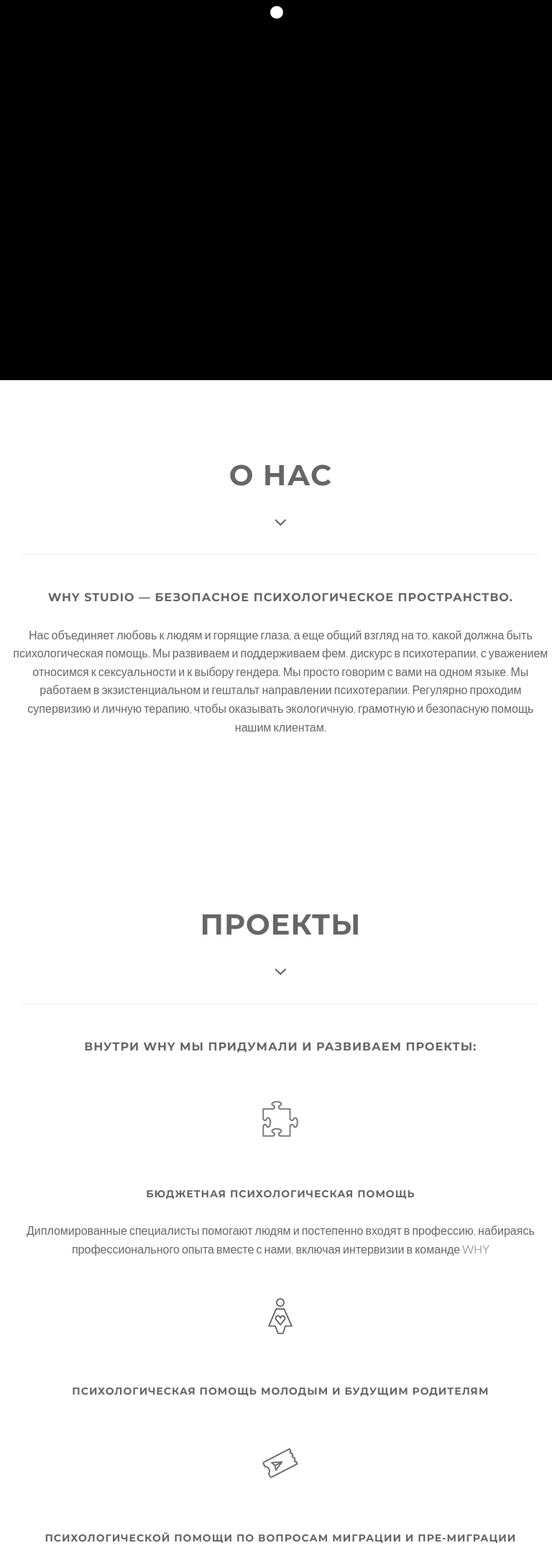
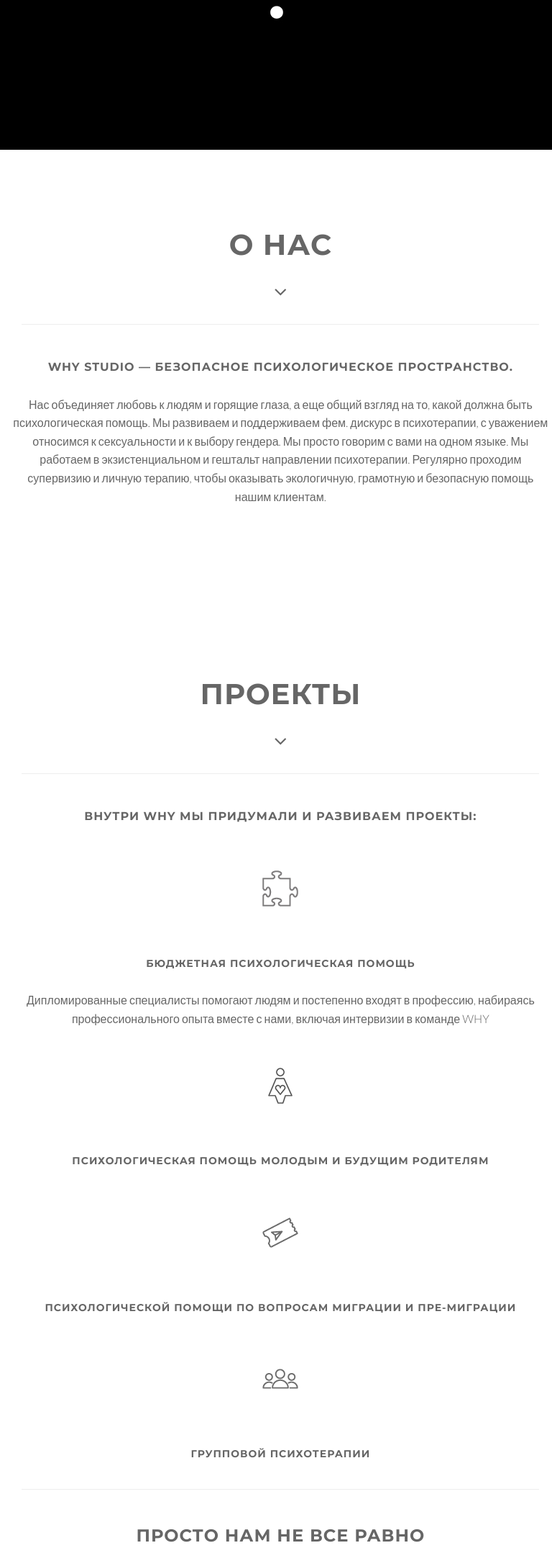
Before and after one commit to BogdanovPD/y-landing, a PHP site: page / in a window 768 px wide. Shown: the part 832-3007 px from the top of the page at 72% size. Run offline with PHP 8.4, Linux system fonts and the light colour scheme.

Commit message:
big screens added

```diff
--- a/color/default.css
+++ b/color/default.css
@@ -6,7 +6,7 @@ a,.tp-caption a.btn:hover {
 	background: #000;
 }
 
-@media (max-width: 1280px) {
+@media (max-width: 768px) {
   .navbar, .navbar-nav {
 		background: #000 !important;
 	}
@@ -17,10 +17,6 @@ a,.tp-caption a.btn:hover {
 
 	.navbar-nav a {
 		color: #fff !important;
-	}
-
-	.intro {
-		height: 170%;
 	}
 }
 
--- a/css/style.css
+++ b/css/style.css
@@ -316,11 +316,11 @@ hr {
 ============================ */
 
 .intro {
-	width:100%;
-	position:relative;
+	/*width:100%;*/
+	position: center;
 	background: url(../img/banner.jpg) no-repeat top center;
     /*background-size: cover;*/
-    height: 100%;
+    /*height: 100%;*/
     background-color: #000;
 }
 
@@ -790,7 +790,14 @@ Parallax
 
 /* Media queries */
 
-@media(min-width:767px) {
+@media (min-width: 1919px) {
+    .intro {
+        height: 100%;
+        padding: 0;
+    }
+}
+
+@media(max-width: 1920px) {
 
     .navbar {
         padding: 20px 0;
@@ -812,7 +819,7 @@ Parallax
     }
 
     .intro {
-        height: 100%;
+        height: 900px;
         padding: 0;
     }
 
@@ -824,9 +831,8 @@ Parallax
     .intro-text {
         font-size: 25px;
     }
+}
 
-
-}
 @media (max-width:768px) {
 
 	.team.boxed-grey {
@@ -836,6 +842,11 @@ Parallax
 	.boxed-grey {
 		margin-bottom: 30px;
 	}
+
+    .intro {
+        height: 130%;
+        padding: 0;
+    }
 
 
 }
```
